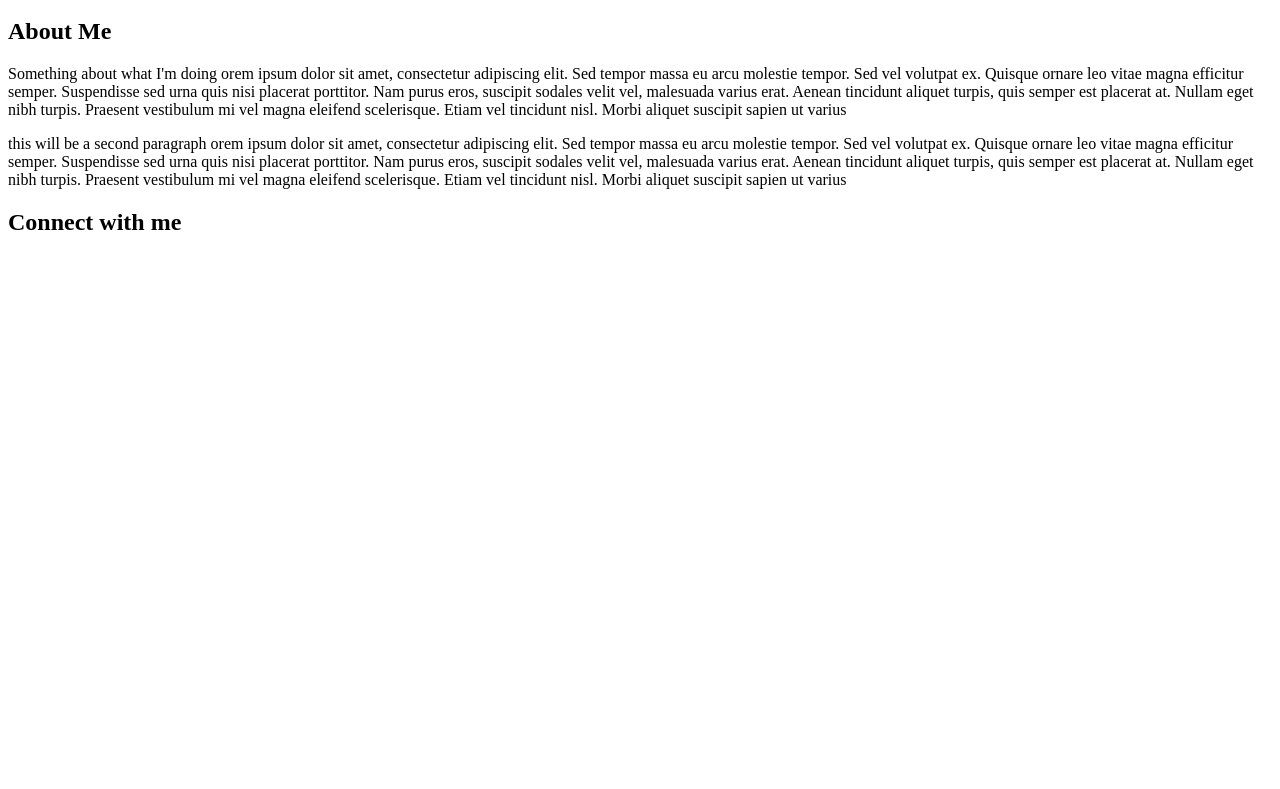
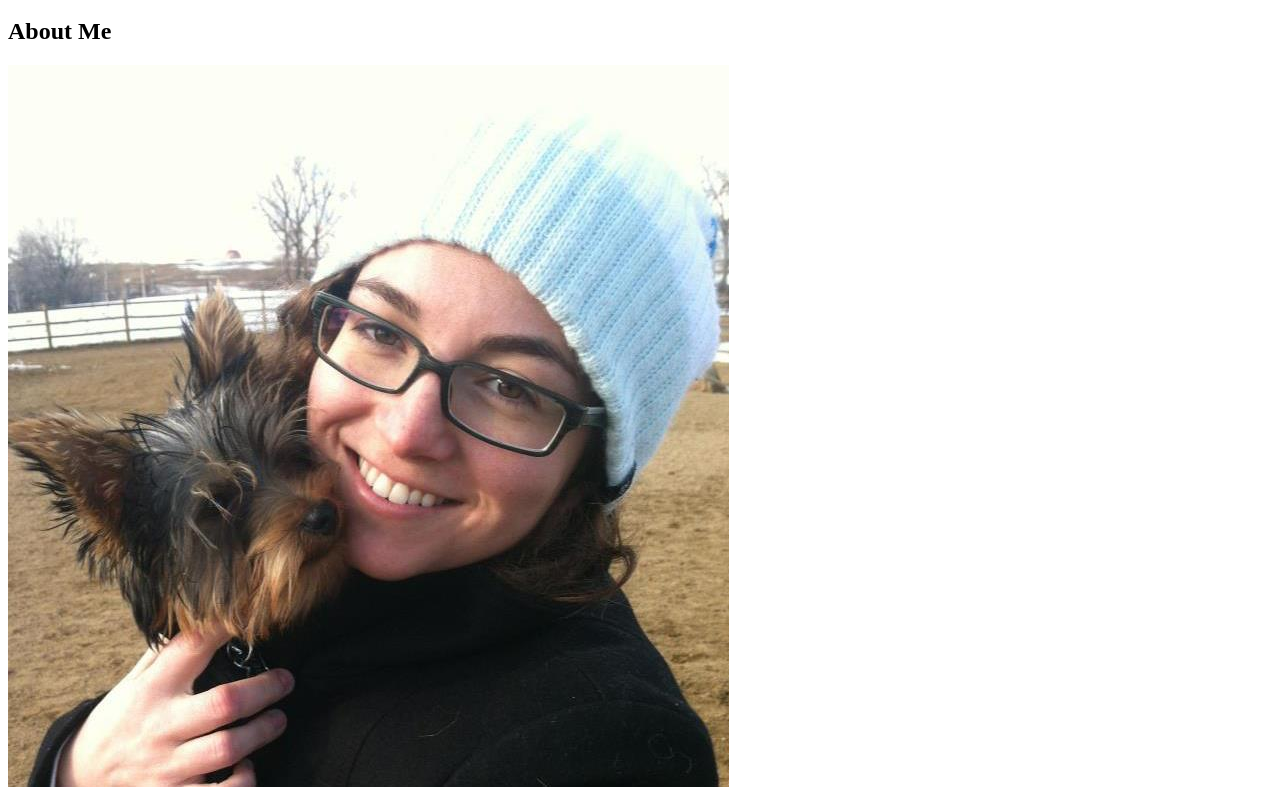
Before and after one commit to Livi143/Basic-Portfolio-Recommended-that-portfolio-though, a plain HTML site: page index.html in a window 1280 px wide. Shown: the part 46-835 px from the top of the page. Before the commit the page ends 800 px from the top, so only its background shows below. Drawn offline with Linux system fonts and the light colour scheme.

Commit message:
i think i added a picture?

```diff
--- a/index.html
+++ b/index.html
@@ -21,6 +21,7 @@
         <section class="main-container">
             <h1>About Me</h1>
             <!--Put your image source link here! -->
+            <img src="assets/images/olivia.jpg" class="a-picture-of-me" alt="Picture of me">
             <p>Something about what I'm doing orem ipsum dolor sit amet, consectetur adipiscing elit. Sed tempor massa eu arcu molestie tempor. Sed vel volutpat ex. Quisque ornare leo vitae magna efficitur semper. Suspendisse sed urna quis nisi placerat porttitor. Nam purus eros, suscipit sodales velit vel, malesuada varius erat. Aenean tincidunt aliquet turpis, quis semper est placerat at. Nullam eget nibh turpis. Praesent vestibulum mi vel magna eleifend scelerisque. Etiam vel tincidunt nisl. Morbi aliquet suscipit sapien ut varius</p>
             <p>this will be a second paragraph orem ipsum dolor sit amet, consectetur adipiscing elit. Sed tempor massa eu arcu molestie tempor. Sed vel volutpat ex. Quisque ornare leo vitae magna efficitur semper. Suspendisse sed urna quis nisi placerat porttitor. Nam purus eros, suscipit sodales velit vel, malesuada varius erat. Aenean tincidunt aliquet turpis, quis semper est placerat at. Nullam eget nibh turpis. Praesent vestibulum mi vel magna eleifend scelerisque. Etiam vel tincidunt nisl. Morbi aliquet suscipit sapien ut varius</p>
         </section>
```
Also changed, not shown: assets/images/olivia.jpg (added).
